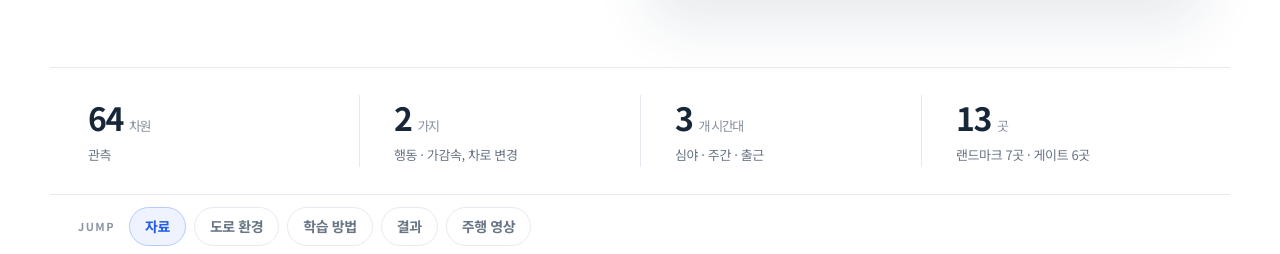
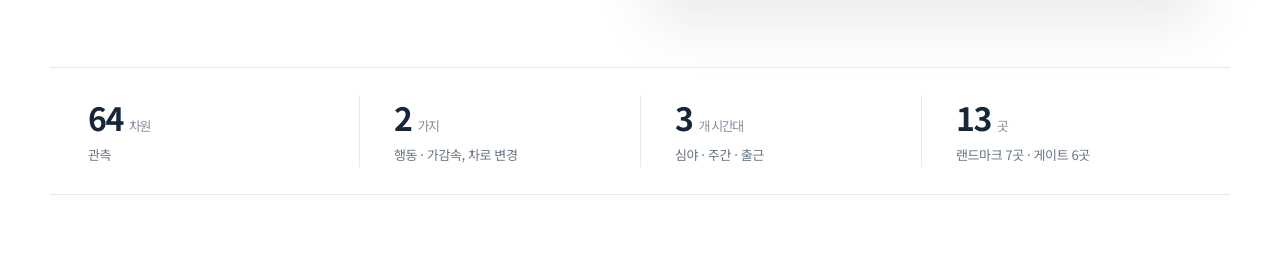
Before and after one commit to mk11226/yeouido-sumo, a plain HTML site: page index.html in a window 1280 px wide. Shown: the part 698-952 px from the top of the page. Drawn offline with Linux system fonts and the light colour scheme.

Commit message:
Add files via upload

```diff
--- a/index.html
+++ b/index.html
@@ -37,14 +37,7 @@
 .x-video-frame .x-pending{height:100%;min-height:0;background:transparent;border:0;border-radius:0;color:#91a7b9}
 .x-video-frame .pending-label{background:#193249;color:#bad2e5}
 .x-video .map-caption{margin:14px 23px 17px}
-.x-jump{position:sticky;top:0;z-index:20;background:#ffffffeb;backdrop-filter:blur(10px);border-bottom:1px solid var(--line)}
-.x-jump .wrap{display:flex;align-items:center;gap:8px;padding-block:12px;overflow-x:auto;scrollbar-width:none}
-.x-jump .wrap::-webkit-scrollbar{display:none}
-.x-jump-label{font-size:11px;font-weight:750;letter-spacing:.13em;color:#8a95a5;margin-right:6px;flex-shrink:0}
-.x-jump a{flex-shrink:0;font-size:14px;font-weight:600;color:var(--muted);border:1px solid var(--line);border-radius:999px;padding:6px 15px;transition:color .18s,border-color .18s,background .18s}
-.x-jump a:hover{color:var(--blue);border-color:#b6caff}
-.x-jump a.is-active{color:var(--blue);background:#eef3ff;border-color:#b6caff}
-@media(max-width:760px){.x-card{padding:20px 16px}.x-video{border-radius:17px}.x-jump a{font-size:13px;padding:5px 13px}}
+@media(max-width:760px){.x-card{padding:20px 16px}.x-video{border-radius:17px}}
 </style>
 <script defer src="app.js"></script>
 </head>
@@ -60,8 +53,6 @@
 </section>
 <div class="facts wrap" aria-label="프로젝트 구성"><div><strong>64<span>차원</span></strong><p>관측</p></div><div><strong>2<span>가지</span></strong><p>행동 · 가감속, 차로 변경</p></div><div><strong>3<span>개 시간대</span></strong><p>심야 · 주간 · 출근</p></div><div><strong>13<span>곳</span></strong><p>랜드마크 7곳 · 게이트 6곳</p></div></div>
 
-<!-- ===== 목차 (스크롤해도 위에 붙어 있음) ===== -->
-<nav class="x-jump" aria-label="목차"><div class="wrap"><span class="x-jump-label">JUMP</span><a href="#resources">자료</a><a href="#environment">도로 환경</a><a href="#learning">학습 방법</a><a href="#results">결과</a><a href="#video">주행 영상</a></div></nav>
 
 <!-- ===== 자료 ===== -->
 <section id="resources" class="section wrap resources"><div class="section-head"><div><p class="eyebrow">OPEN PROJECT</p><h2>코드, 데이터, 발표, 영상.<br>모두 여기 있습니다.</h2></div><p>카드를 누르면 바로 열립니다.<br>로그인 없이 누구나 볼 수 있습니다.</p></div>
@@ -129,11 +120,4 @@
 <section class="closing wrap"><div><p class="eyebrow">EXPLORE THE PROJECT</p><h2>코드와 데이터는<br>모두 공개되어 있습니다.</h2></div><a class="button primary" href="#resources">프로젝트 자료 보기</a></section>
 </main>
 <footer class="footer wrap"><a href="#" class="footer-logo">YEOUIDO DRIVE<span>8조 · 증권맨의 삶</span></a><div><span>SUMO · BC · PPO</span><p>도로·배경 데이터: 국가표준노드링크, 서울 TOPIS·T DATA,<br class="mobile-br"> © <a href="https://www.openstreetmap.org/copyright" target="_blank" rel="noopener noreferrer">OpenStreetMap contributors</a>.</p></div><a href="#main" class="back-top">맨 위로</a></footer>
-<script>
-/* 목차: 지금 보고 있는 섹션을 파란색으로 표시 */
-(()=>{const links=[...document.querySelectorAll('.x-jump a')];if(!('IntersectionObserver' in window))return;
-const map=new Map(links.map(a=>[a.getAttribute('href').slice(1),a]));
-const io=new IntersectionObserver(es=>{es.forEach(e=>{if(e.isIntersecting){links.forEach(l=>l.classList.remove('is-active'));const a=map.get(e.target.id);if(a){a.classList.add('is-active');a.scrollIntoView({block:'nearest',inline:'nearest'});}}});},{rootMargin:'-45% 0px -50% 0px'});
-map.forEach((_,id)=>{const el=document.getElementById(id);if(el)io.observe(el);});})();
-</script>
 </body></html>
```
